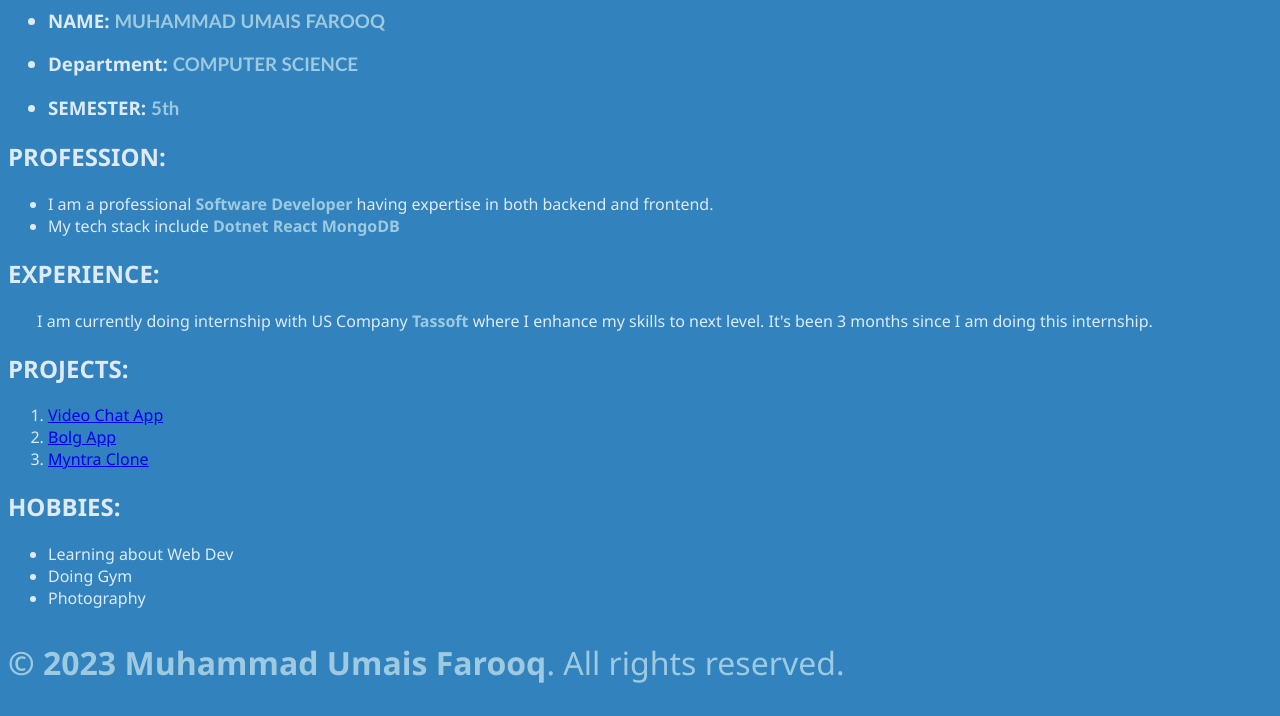
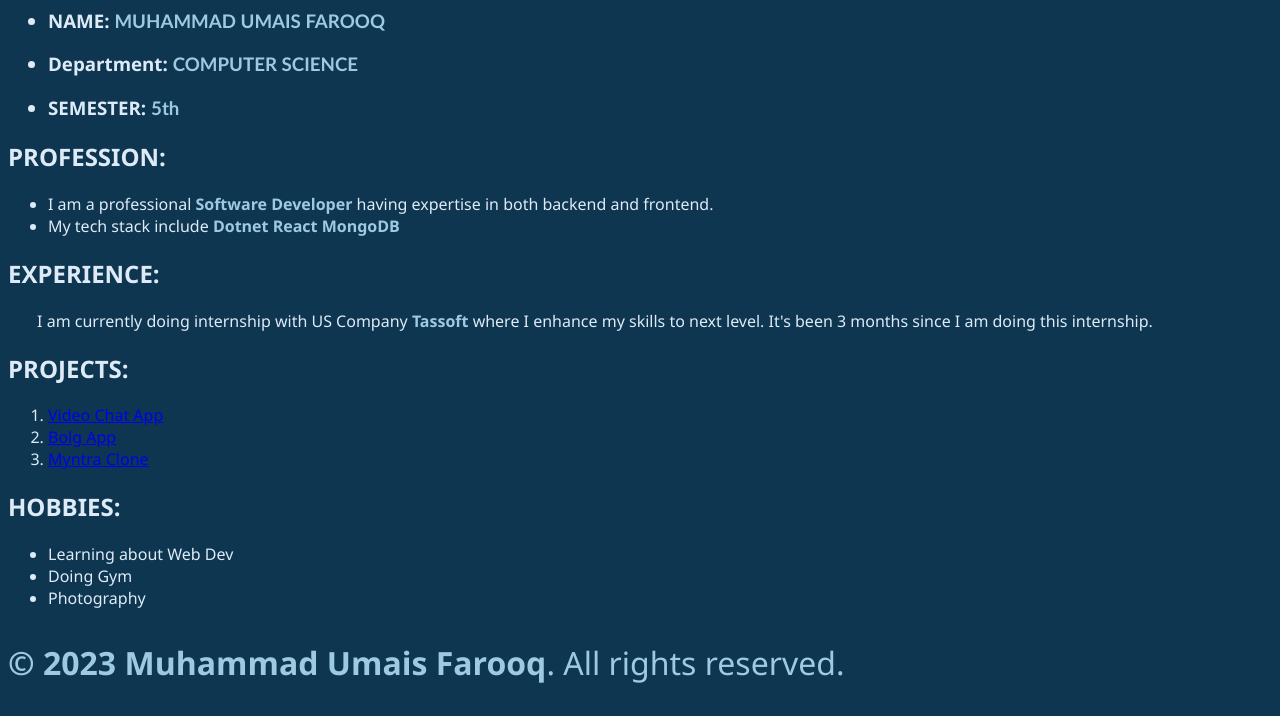
Before and after one commit to MalikUmais/MalikUmais.github.io, a plain HTML site: page Lab03/index.html in a window 1280 px wide. Shown: the part 289-1005 px from the top of the page. Drawn offline with Linux system fonts and the light colour scheme.

Commit message:
fix bg color

```diff
--- a/Lab03/style.css
+++ b/Lab03/style.css
@@ -1,5 +1,5 @@
 body {
-    background-color: #3182BD;
+    background-color: #0E3651;
     color: #DEEBF7;
     font-family: 'Segoe UI', Tahoma, Geneva, Verdana, sans-serif;
 }
```
